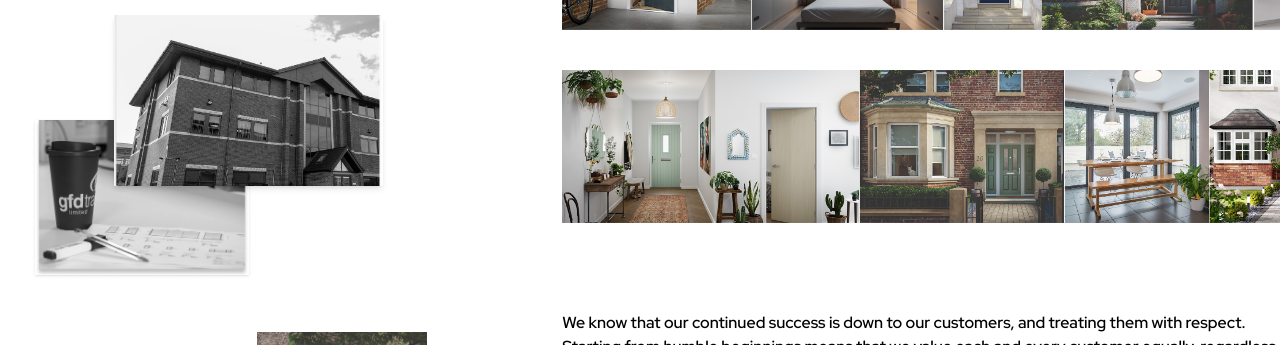
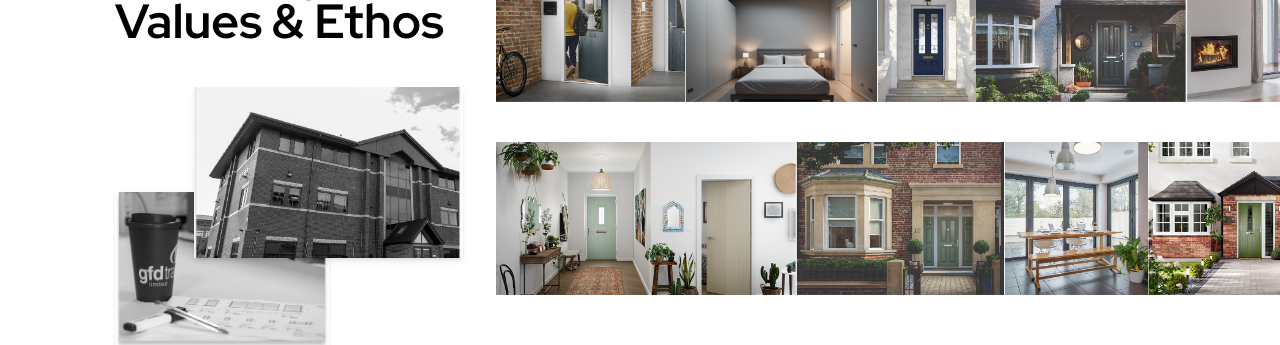
Before and after one commit to tr3yd4n/Test-GFD, a Vue app in the folder gfd-spa/: page / in a window 1280 px wide. Shown: the part 986-1331 px from the top of the page. Built offline with nearby package versions, Linux system fonts and the light colour scheme.

Commit message:
Section Margins Adjustments
Increased max-w and added margin l to align content of last 2 sections with the 1st

```diff
--- a/gfd-spa/src/components/CompanyValuesSection.vue
+++ b/gfd-spa/src/components/CompanyValuesSection.vue
@@ -1,8 +1,8 @@
 <template>
-  <section class="w-full md:h-[730px] pt-14">
-    <div class="max-w-7xl mx-auto flex flex-col md:flex-row gap-6">
+  <section class="w-full md:h-[730px] pt-14 lg:pt-32">
+    <div class="max-w-8xl mx-auto flex flex-col md:flex-row gap-6 lg:pl-20">
       <!-- Image Column -->
-      <div class="w-full md:w-1/2">
+      <div class="w-full md:w-1/2 lg:w-1/3">
         <!-- <h2 class="text-2xl font-bold pb-2">Company Values & Ethos</h2> -->
         <div class="relative w-full h-[98px]">
           <div
@@ -84,8 +84,8 @@
       :src="img"
       alt="Group image"
       :class="[
-        'h-[112px] md:h-[128px] lg:h-[153px] object-cover flex-shrink-0 p-0 m-0',
-        index !== exampleImages2.length - 1 ? '-ml-[2px]' : '',
+        'h-[112px] md:h-[128px] lg:w-max lg:h-[153px] object-cover flex-shrink-0 p-0 m-0',
+        // index !== exampleImages2.length - 1 ? '-ml-[2px]' : '',
       ]"
     />
   </div>
--- a/gfd-spa/src/components/OurTeamSection.vue
+++ b/gfd-spa/src/components/OurTeamSection.vue
@@ -1,6 +1,6 @@
 <template>
-  <section class="w-full mt-6">
-    <div class="max-w-7xl mx-auto flex flex-col gap-5">
+  <section class="w-full mt-6 lg:mt-48">
+    <div class="max-w-8xl mx-auto flex flex-col gap-5 lg:pl-20">
       <div class="w-100% border-b border-black ml-6">
 
         <h2
```
